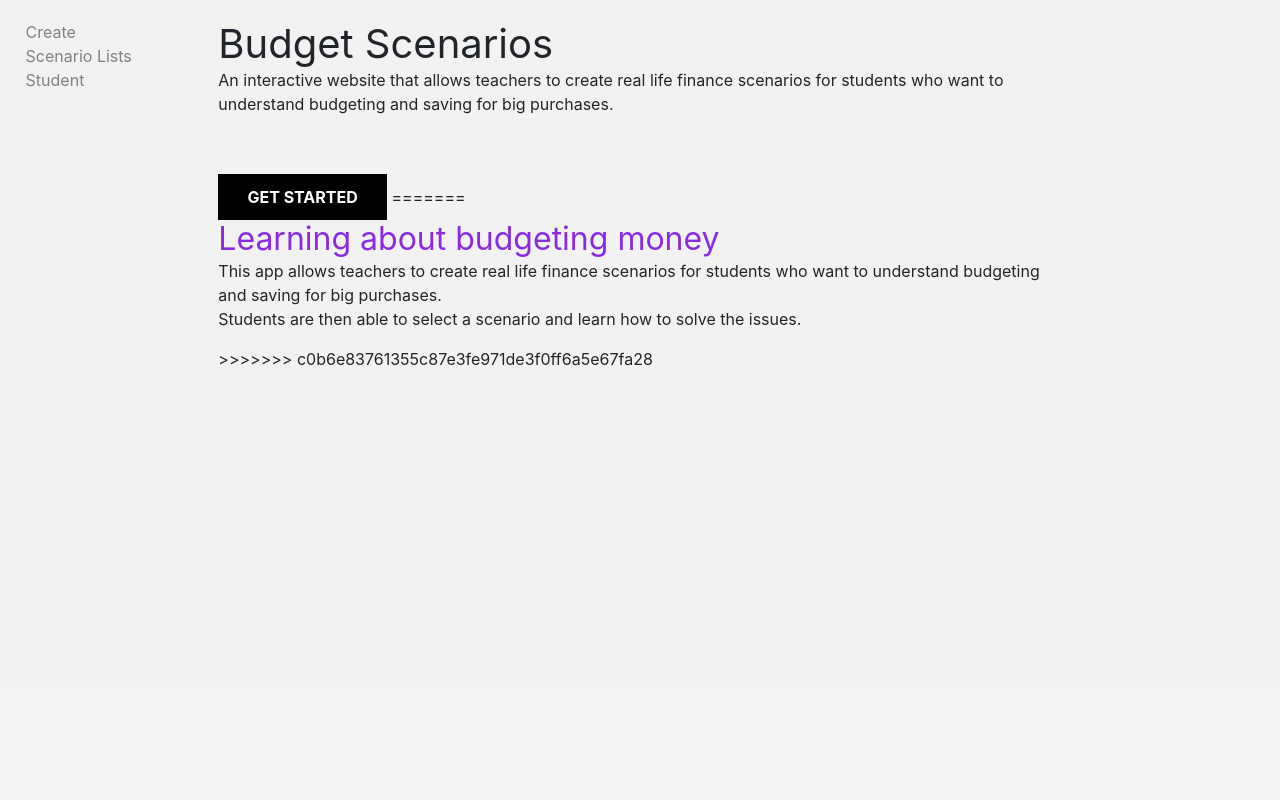
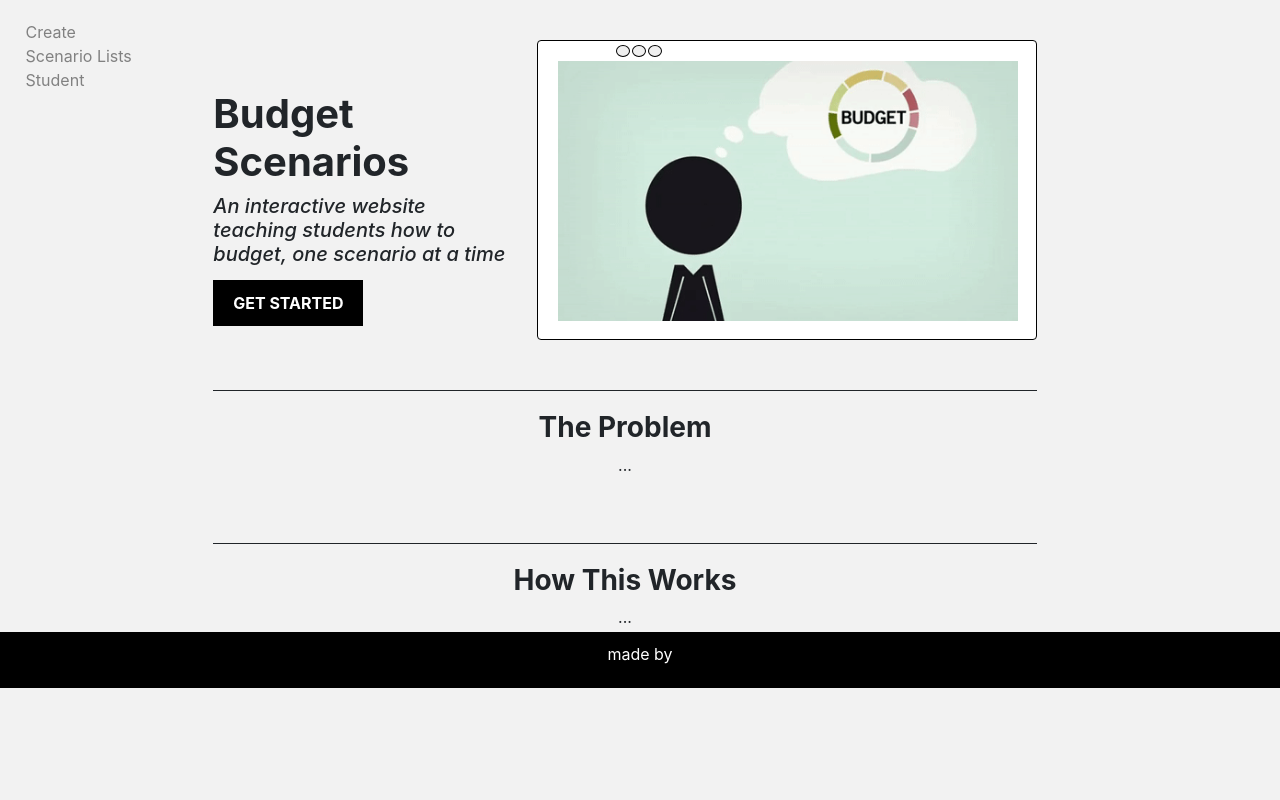
Before and after one commit to lailamay/CodeLabs, a Django app: page / in a window 1280 px wide. Shown: the part 112-912 px from the top of the page. Before the commit the page ends 478 px from the top, so only its background shows below. Run offline with Django 3.2, Linux system fonts and the light colour scheme; parts of the project's set-up code (start-up, migrations or seed data) failed here and were passed over; some libraries are stand-ins or nearby versions.

Commit message:
updated home page

```diff
--- a/mysite/main/static/main/style.css
+++ b/mysite/main/static/main/style.css
@@ -15,5 +15,4 @@ h1, h2 {
     font-weight: normal;
     margin:0;
     width: 100%;
->>>>>>> c0b6e83761355c87e3fe971de3f0ff6a5e67fa28
 }
--- a/mysite/main/templates/main/base.html
+++ b/mysite/main/templates/main/base.html
@@ -10,6 +10,7 @@
 
         #content{
             padding-top: 20px;
+            width: 100%;
         }
 
         .navbar {
@@ -25,14 +26,10 @@
             display: block;
         }
 
-        .navbar a:hover{
-            color:#818181;
-        }
-
         .sidebar{
             height: 100%; /* Full-height: remove this if you want "auto" height */
             width: 160px; /* Set the width of the sidebar */
-            position: fixed; /* Fixed Sidebar (stay in place on scroll) */
+            position: absolute;
             overflow-x: hidden; /* Disable horizontal scroll */
             overflow-y: hidden;
             padding-left: 2%;
@@ -62,6 +59,19 @@
         .login{
             color: #ffffff;
         }
+
+        .login:hover{
+            color:#818181
+        }
+
+        footer{
+            position: fixed;
+            background-color: #000000;
+            color: #ffffff;
+            bottom: 0;
+            width: 100%;
+            height: 7%;
+        }
     </style>
 
     <meta charset="utf-8">
@@ -88,13 +98,16 @@
     <!-- Page content -->
     <div id = "content" class="row justify-content-center">
         <div class="col-8">
-            <h1>Budget Scenarios</h1>
             {% block content %}
             {% endblock %}
         </div>
         </div>
     </div>
 
+    <footer>
+        <p align = "center" style = "padding-top: 10px;"> made by </p>
+    </footer>
+
     <script src="https://code.jquery.com/jquery-3.3.1.slim.min.js" integrity="sha384-q8i/X+965DzO0rT7abK41JStQIAqVgRVzpbzo5smXKp4YfRvH+8abtTE1Pi6jizo" crossorigin="anonymous"></script>
     <script src="https://cdnjs.cloudflare.com/ajax/libs/popper.js/1.14.7/umd/popper.min.js" integrity="sha384-UO2eT0CpHqdSJQ6hJty5KVphtPhzWj9WO1clHTMGa3JDZwrnQq4sF86dIHNDz0W1" crossorigin="anonymous"></script>
     <script src="https://stackpath.bootstrapcdn.com/bootstrap/4.3.1/js/bootstrap.min.js" integrity="sha384-JjSmVgyd0p3pXB1rRibZUAYoIIy6OrQ6VrjIEaFf/nJGzIxFDsf4x0xIM+B07jRM" crossorigin="anonymous"></script>
--- a/mysite/main/templates/main/create.html
+++ b/mysite/main/templates/main/create.html
@@ -1,7 +1,7 @@
 {% extends 'main/base.html' %}
 {% block title %} Create New List {% endblock %}
 {% block content %}
-     <h3>Create Page</h3>
+     <h1> <strong> Create New Scenario List </strong> </h1>
      <form method="post" action="/create/" class="form-group">
          {% csrf_token %}
          <div class="input-group mb-3">
--- a/mysite/main/templates/main/home.html
+++ b/mysite/main/templates/main/home.html
@@ -6,14 +6,53 @@ Home
 {% endblock %}
 
 {% block content %}
-<p>An interactive website that allows teachers to create real life finance scenarios for students who want to understand budgeting and saving for big purchases.</p>
-<button class = "login-button" style = "padding: 10px; width: 20%; margin-top: 5%;"> <a class = "login" href ="/register"> <strong> GET STARTED </strong> </a></button>
 <style>
+    .home-content{
+        display: flex;
+        justify-content: space-between;
+    }
+    .about{
+        border-top: 1px solid;
+    }
 
+    .image{
+        width: 500px;
+        height: 300px;
+        left: 715px;
+        top: 110px;
+
+        background: #FFFFFF;
+        border: 1px solid #000000;
+        box-sizing: border-box;
+        border-radius: 4px;
+
+        margin-bottom: 50px;
+        margin-top: 20px;
+        margin-left: 30px;
+    }
 </style>
-=======
-<h2>Learning about budgeting money</h2>
-<p>This app allows teachers to create real life finance scenarios for students who want to understand budgeting and saving for big purchases.<br/> Students are then able to select a scenario and learn how to solve the issues.</p>
-<link rel="stylesheet" type="text/css" href="{% static 'main/style.css' %}">
->>>>>>> c0b6e83761355c87e3fe971de3f0ff6a5e67fa28
+    <div class = "home-content">
+        <div style = "padding-top: 70px;">
+            <h1> <strong> Budget Scenarios </strong> </h1>
+            <em> <h5>An interactive website teaching students how to budget, one scenario at a time </h5> </em>
+            <button class = "login-button" style = "padding: 10px; width: 150px; margin-top: 2%;"> <a class = "login" href ="/register"> <strong> GET STARTED </strong> </a></button>
+        </div>
+        <div class = "image">
+            <button style = "position: absolute; width: 12px; height: 12px; left: 434px; top: 25px; border: 1px solid #000000; border-radius: 100%;"> </button>
+            <button style = "position: absolute; width: 12px; height: 12px; left: 450px; top: 25px; border: 1px solid #000000; border-radius: 100%;"> </button>
+            <button style = "position: absolute; width: 12px; height: 12px; left: 418px; top: 25px; border: 1px solid #000000; border-radius: 100%;"> </button>
+            <img style = "width: 500px; height: 300px; object-fit: cover; padding: 20px;" src = "{% static 'main\images\budget.gif' %}" alt = "Budgeting Graphic">
+        </div>
+    </div>
+    <style>
+    </style>
+    <section class = "about">
+        <h3 align = "center" style = "padding-top: 20px;"> <strong> The Problem </strong> </h3>
+        <p align = "center" style = "padding-bottom: 50px;"> ... </p>
+    </section>
+
+    <section class = "about">
+        <h3 align = "center" style = "padding-top: 20px;"> <strong> How This Works </strong> </h3>
+        <p align = "center" style = "padding-bottom: 50px;"> ... </p>
+    </section>
 {% endblock %}
--- a/mysite/main/templates/main/scenario.html
+++ b/mysite/main/templates/main/scenario.html
@@ -4,7 +4,8 @@
 {% block title %}Scenario List{% endblock %}
 
 {% block content %}
-	<h1>{{scenario_list.name}}</h1>
+	<h1> <strong> View Scenario Lists </strong> </h1>
+	<h2>{{scenario_list.name}}</h2>
 	<form method="post" action="#">
 		{% csrf_token %}
 		{% for scenario in scenario_list.scenario_set.all %}
--- a/mysite/register/templates/register/register.html
+++ b/mysite/register/templates/register/register.html
@@ -4,6 +4,7 @@
 {% load crispy_forms_tags %}
 
 {% block content %}
+    <h1 style = "margin-bottom: 1%;"> <strong>Create an Account </strong> </h1>
     <form method="POST" class="form-group">
         {% csrf_token %}
         {{ form|crispy }}
--- a/mysite/register/templates/registration/login.html
+++ b/mysite/register/templates/registration/login.html
@@ -7,6 +7,7 @@ Login
 {% load crispy_forms_tags %}
 
 {% block content %}
+    <h1> <strong> Log In </strong> </h1>
     <form method="POST" class="form-group">
         {% csrf_token %}
         {{ form|crispy }}
```
